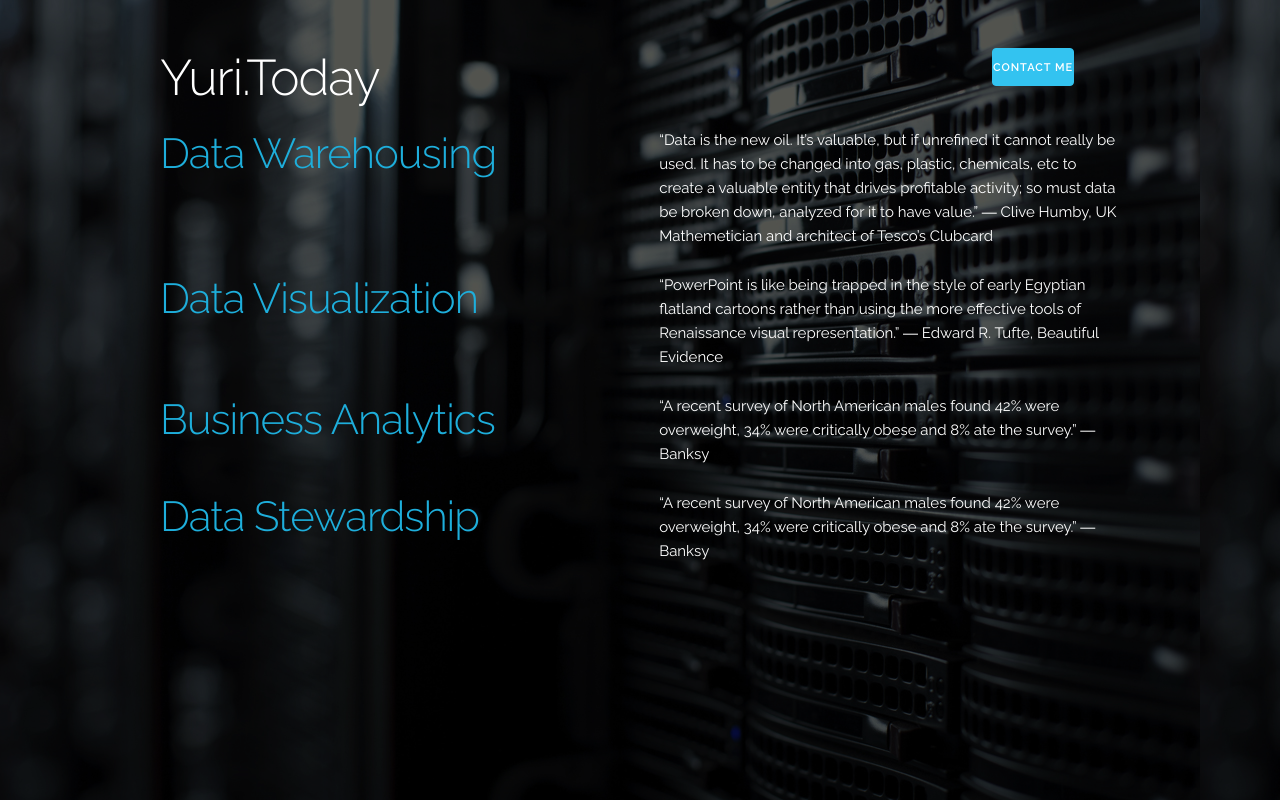
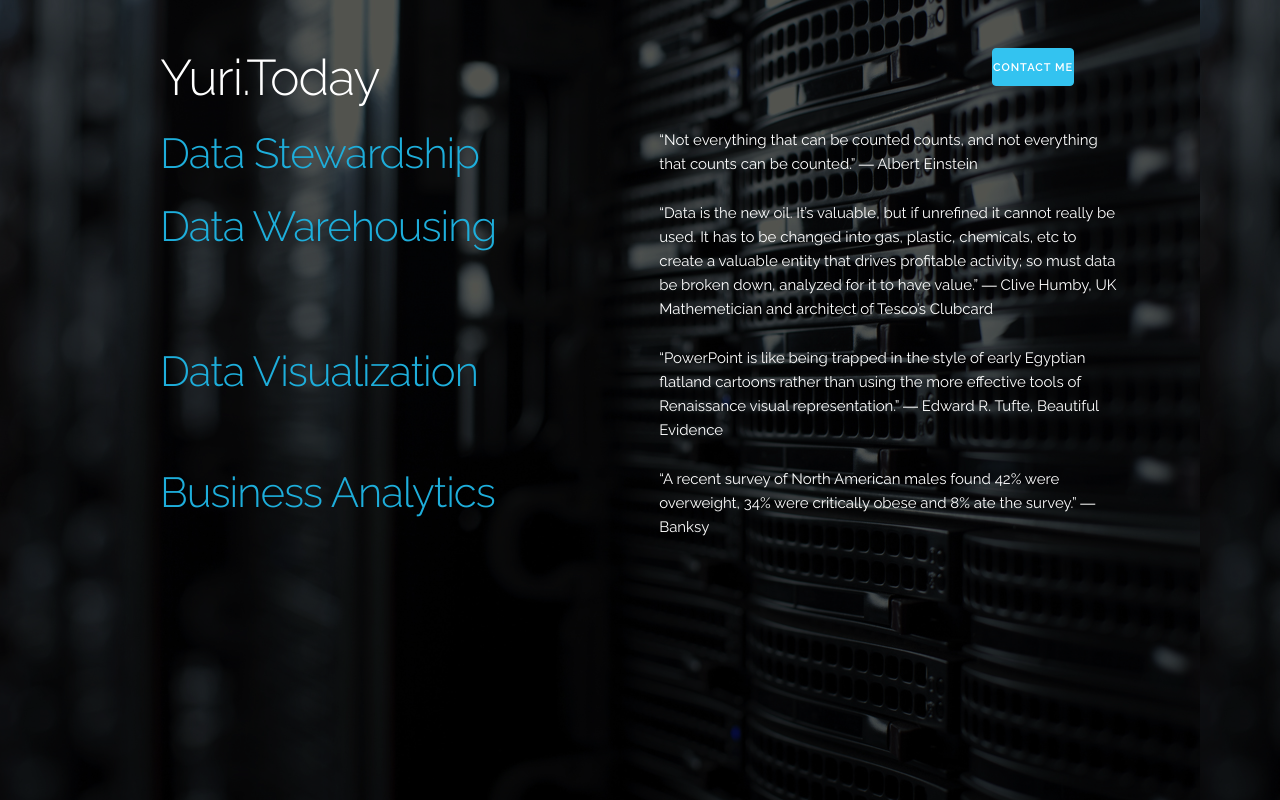
Before and after one commit to clementines/clementines.github.io, a plain HTML site: page index.html in a window 1280 px wide. Drawn offline with Linux system fonts and the light colour scheme.

Commit message:
Assets for homepage updated

```diff
--- a/index.html
+++ b/index.html
@@ -62,6 +62,23 @@
       <!-- <div class="one column" style="margin-top: 5%">
       </div> -->
       <div class="six columns">
+        <a class="noline" href="dmm_diagram.png">
+          <h2>Data Stewardship</h2>
+        </a>
+      </div>
+      <div class="six columns">
+                                <!-- style="margin-top: 25%" -->
+        <!-- <h4>Basic Page</h4> -->
+        <p>“Not everything that can be counted counts, and not everything that counts can be counted.”
+        ― Albert Einstein</p>
+         <!-- The core idea of data warehousing is to separate the analytical queries that extract strategic information, which are commonly called OLAP (On-Line Analytical Processing) queries, from the operational ones, called OLTP (On-Line Transactional Processing) queries, by building a new information repository (the data warehouse) that integrates the elemental data coming from different sources, organizes them into an appropriate structure, and makes them available for analyses and evaluations aimed at planning and decision making. -->
+      </div>
+    </div>
+
+    <div class="row">
+      <!-- <div class="one column" style="margin-top: 5%">
+      </div> -->
+      <div class="six columns">
         <a class="noline" href="CryptoOutput.xlsx">
           <h2>Data Warehousing</h2>
         </a>
@@ -111,24 +128,6 @@
          <!-- The core idea of data warehousing is to separate the analytical queries that extract strategic information, which are commonly called OLAP (On-Line Analytical Processing) queries, from the operational ones, called OLTP (On-Line Transactional Processing) queries, by building a new information repository (the data warehouse) that integrates the elemental data coming from different sources, organizes them into an appropriate structure, and makes them available for analyses and evaluations aimed at planning and decision making. -->
       </div>
     </div>
-
-    <div class="row">
-      <!-- <div class="one column" style="margin-top: 5%">
-      </div> -->
-      <div class="six columns">
-        <a class="noline" href="dt171117.gif">
-          <h2>Data Stewardship</h2>
-        </a>
-      </div>
-      <div class="six columns">
-                                <!-- style="margin-top: 25%" -->
-        <!-- <h4>Basic Page</h4> -->
-        <p>“A recent survey of North American males found 42% were overweight, 34% were critically obese and 8% ate the survey.”
-        ― Banksy</p>
-         <!-- The core idea of data warehousing is to separate the analytical queries that extract strategic information, which are commonly called OLAP (On-Line Analytical Processing) queries, from the operational ones, called OLTP (On-Line Transactional Processing) queries, by building a new information repository (the data warehouse) that integrates the elemental data coming from different sources, organizes them into an appropriate structure, and makes them available for analyses and evaluations aimed at planning and decision making. -->
-      </div>
-    </div>
-
   </div>
 
 </div>
```
Also changed, not shown: dmm_diagram.png (added).
